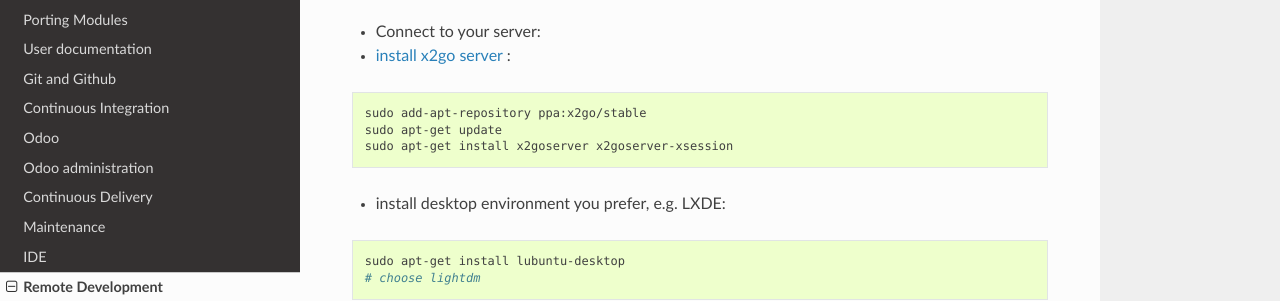
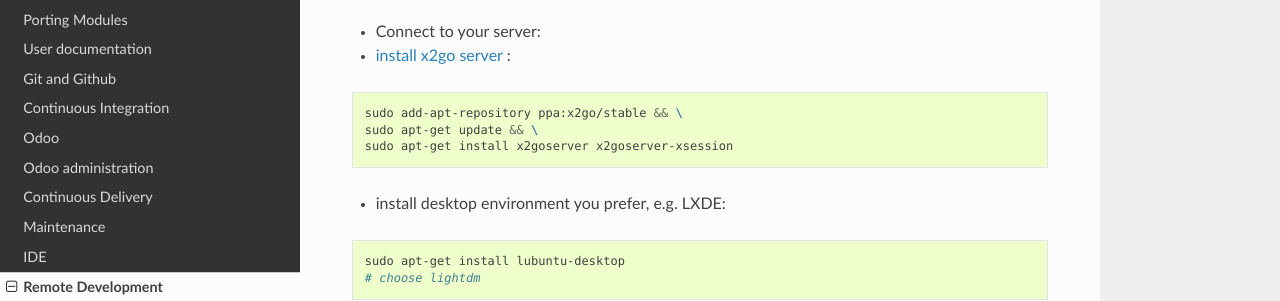
Before and after one commit to itpp-labs/odoo-development, a Sphinx documentation site: the page built from docs/remote-dev/x2go.rst, in a window 1280 px wide and 900 px high. Shown: the part 244-545 px from the top of the window. Built offline with Sphinx 7.4.7 and the Read the Docs theme 2.0.0, drawn with Linux system fonts in a browser that asks for light colours.

Commit message:
Update x2go.rst

```diff
--- a/docs/remote-dev/x2go.rst
+++ b/docs/remote-dev/x2go.rst
@@ -14,8 +14,8 @@ x2go allows you to run remotely browser (or any other application on x-server)
 
 .. code-block:: sh
 
- sudo add-apt-repository ppa:x2go/stable
- sudo apt-get update
+ sudo add-apt-repository ppa:x2go/stable && \
+ sudo apt-get update && \
  sudo apt-get install x2goserver x2goserver-xsession
 
 
```
